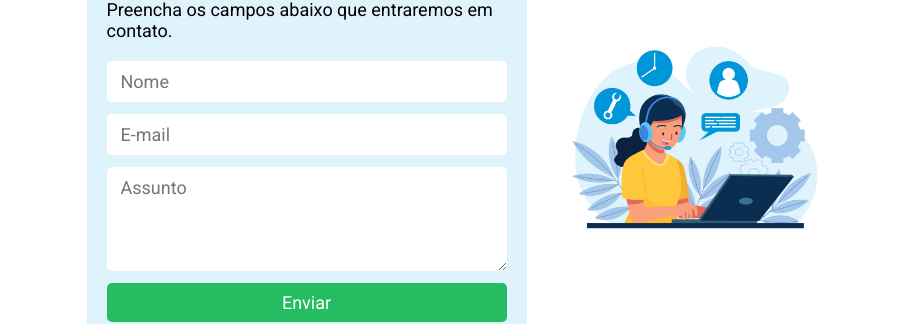
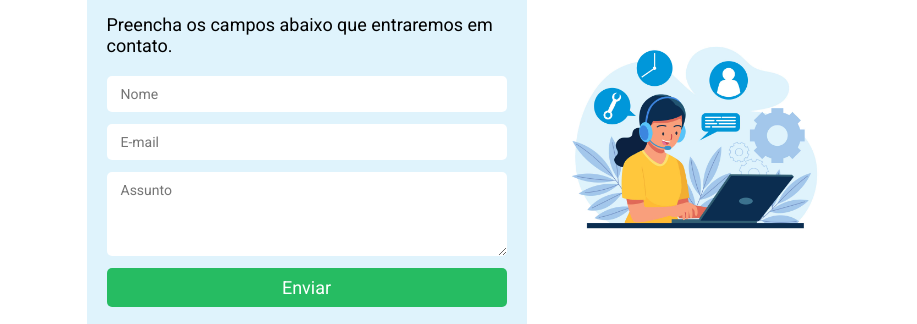
Before and after one commit to rafaelrabelodasilva/sampletrak_front_react_ts, a React (Vite) app: page / in a window 1280 px wide. Shown: the part 1528-1852 px from the top of the page, without its empty margins (181-1098 px from the left). Built offline with nearby package versions, Linux system fonts and the light colour scheme; a web font is replaced by a local one.

Commit message:
Ajustado tamanho das fontes

```diff
--- a/src/components/HomeContent/styles.ts
+++ b/src/components/HomeContent/styles.ts
@@ -23,6 +23,14 @@ const subtitleSize = {
     max1024: '1.6rem',
     max1440: '1.8rem',
     min1441: '2rem'
+}
+
+const inputSize = {
+    max425: '1.3rem',
+    max768: '1.3rem',
+    max1024: '1.4rem',
+    max1440: '1.4rem',
+    min1441: '1.5rem'
 }
 
 export const Wrapper = styled.div`
@@ -525,24 +533,24 @@ export const FormInput = styled.input`
 
 
     @media (max-width: 425px) {
-        font-size: ${subtitleSize.max425};
+        font-size: ${inputSize.max425};
         line-height: 1.7rem;
     }
 
     @media (min-width: 426px) and (max-width: 768px) {
-        font-size: ${subtitleSize.max768};
+        font-size: ${inputSize.max768};
     }
 
     @media (min-width: 769px) and (max-width: 1024px) {
-        font-size: ${subtitleSize.max1024};
+        font-size: ${inputSize.max1024};
     }
 
     @media (min-width: 1025px) and (max-width: 1440px) {
-        font-size: ${subtitleSize.max1440};
+        font-size: ${inputSize.max1440};
     }
 
     @media (min-width: 1441px) {
-        font-size: ${subtitleSize.min1441};
+        font-size: ${inputSize.min1441};
     }
 `;
 
@@ -555,24 +563,24 @@ export const StyledTextArea = styled.textarea`
     font-family: 'Roboto', sans-serif;
 
     @media (max-width: 425px) {
-        font-size: ${subtitleSize.max425};
+        font-size: ${inputSize.max425};
         line-height: 1.7rem;
     }
 
     @media (min-width: 426px) and (max-width: 768px) {
-        font-size: ${subtitleSize.max768};
+        font-size: ${inputSize.max768};
     }
 
     @media (min-width: 769px) and (max-width: 1024px) {
-        font-size: ${subtitleSize.max1024};
+        font-size: ${inputSize.max1024};
     }
 
     @media (min-width: 1025px) and (max-width: 1440px) {
-        font-size: ${subtitleSize.max1440};
+        font-size: ${inputSize.max1440};
     }
 
     @media (min-width: 1441px) {
-        font-size: ${subtitleSize.min1441};
+        font-size: ${inputSize.min1441};
     }
 `;
 
--- a/src/components/Navbar/styles.ts
+++ b/src/components/Navbar/styles.ts
@@ -34,7 +34,7 @@ export const LogoName = styled.h1`
     font-size: 3rem;
 
     @media (max-width: 709px) {
-        font-size: 2rem;
+        font-size: 1.8rem;
     }
 `;
 
@@ -45,7 +45,8 @@ export const MenuSection = styled.div<MenuBurguerProps>`
         left: ${showMenuBurguer ? '' : '0'};
         width: ${showMenuBurguer ? '' : '100vw'};
         height: ${showMenuBurguer ? '' : '100vh'};
-        background: ${showMenuBurguer ? '' : 'linear-gradient(150deg, #07c972, #359d9e)'};
+        background: ${showMenuBurguer ? '' : '#27374D'};
+        /* background: ${showMenuBurguer ? '' : 'linear-gradient(150deg, #07c972, #359d9e)'}; */
         display: ${showMenuBurguer ? '' : 'flex'};
         align-items: ${showMenuBurguer ? '' : 'center'};
         justify-content: ${showMenuBurguer ? '' : 'center'};
```
